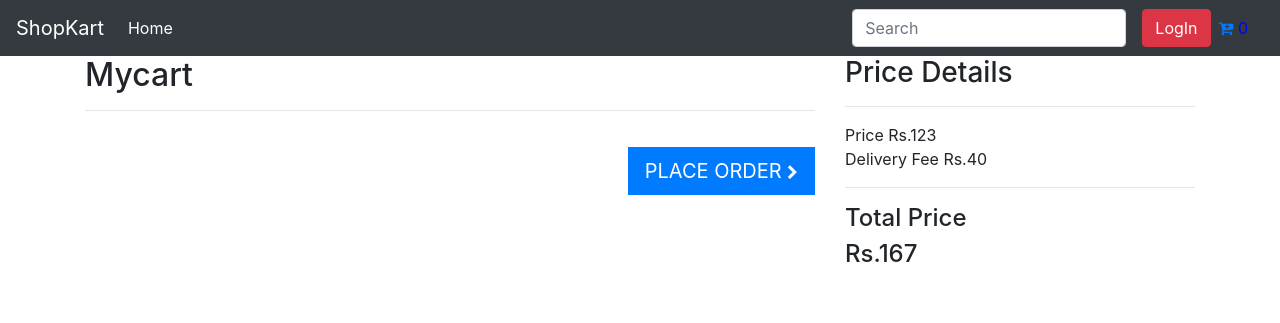
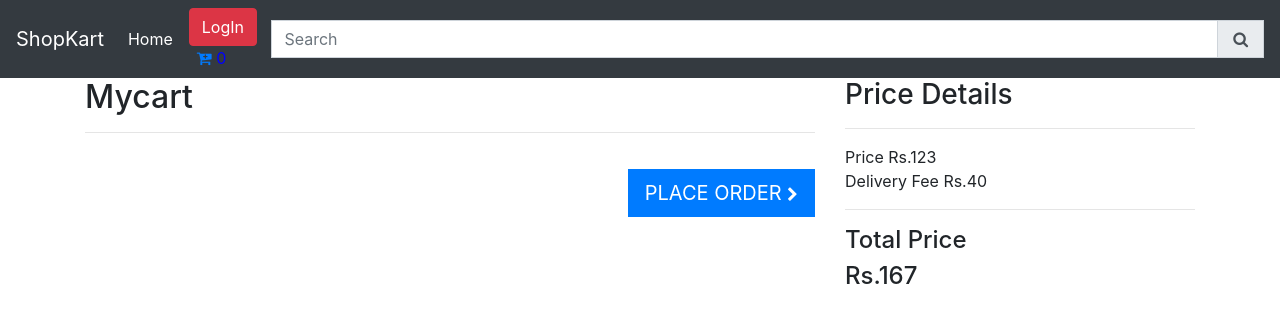
Before and after one commit to raviarrow88/Django-ecommerce, a Django app: page /cart/ in a window 1280 px wide. Shown: the top 323 px of the page. Run offline with Django 3.2, Linux system fonts and the light colour scheme; data comes from the database, SQL or seed files in the repository; some libraries are stand-ins or nearby versions.

Commit message:
modified search bar

```diff
--- a/website/templates/navbar.html
+++ b/website/templates/navbar.html
@@ -10,12 +10,16 @@
       <li class="nav-item active">
         <a class="nav-link" id='home-lnk' href="{% url 'SKART:store' %}">Home <span class="sr-only">(current)</span></a>
       </li>
-    </ul>
 
 
-    <form class="form-inline my-4 my-lg-0">
-      <input class="form-control mr-sm-2" type="search" placeholder="Search" aria-label="Search">
-    </form>
+    </ul>
+    <!-- <form class="form-inline my-4 my-lg-0">
+          <input class="form-control mr-sm-2 form-control-sm "   type="search"
+          placeholder="Search" aria-label="Search"> <span class="fa fa-search" > </span>
+
+    </form> -->
+
+
     <div class="form-inline mx-2 login-btn" role='group'>
 
       {% if user.is_authenticated %}
@@ -36,6 +40,13 @@
 
 
   </div>
+  <div class="input-group srch" >
+    <input class="form-control "  style="border-radius:0px" type="text" placeholder="Search">
+    <div class="input-group-append" >
+      <span class="input-group-text" style='border-radius:0px'><i class="fa fa-search fa-fw" ></i></span>
+    </div>
+  </div>
+
 </nav>
 
 
```
